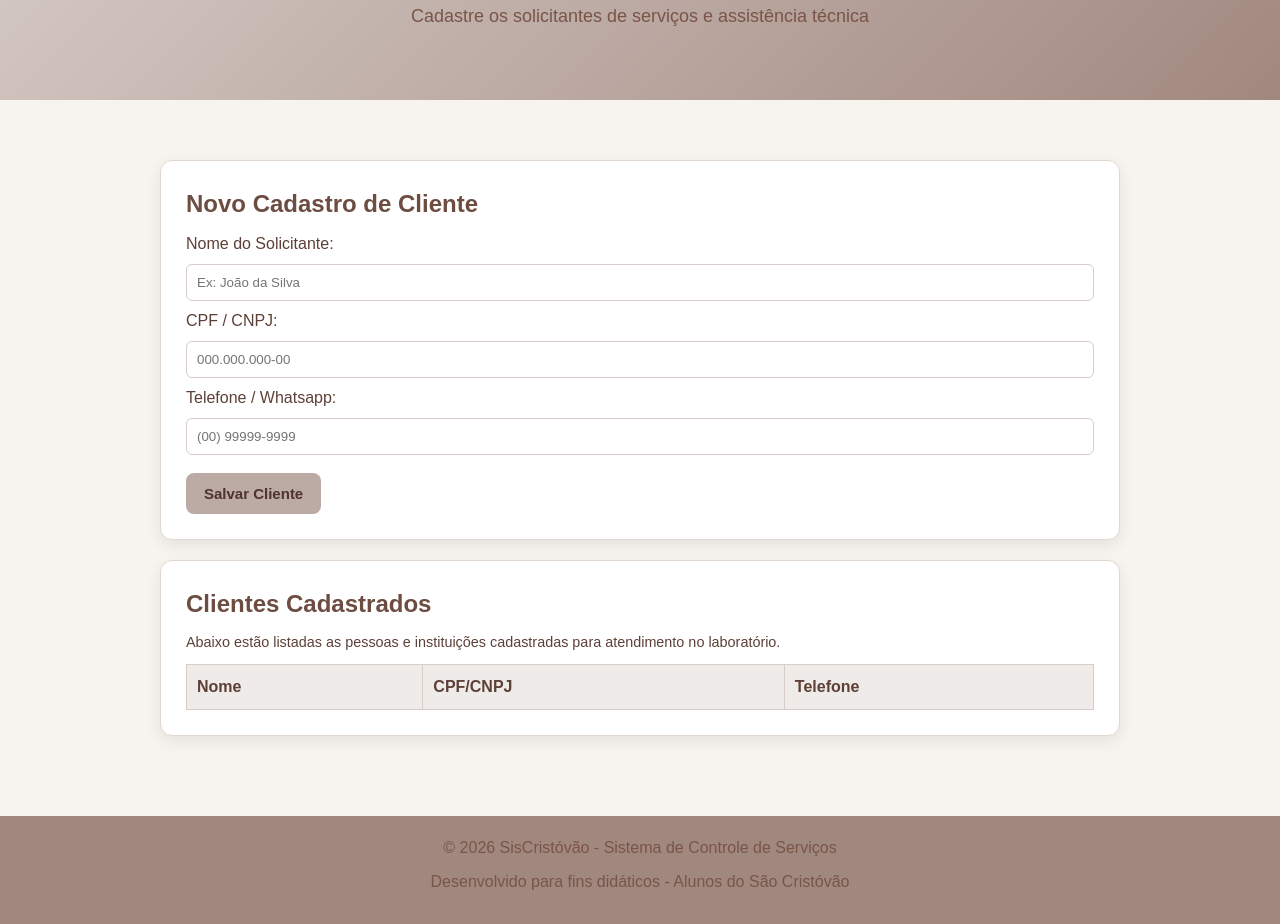
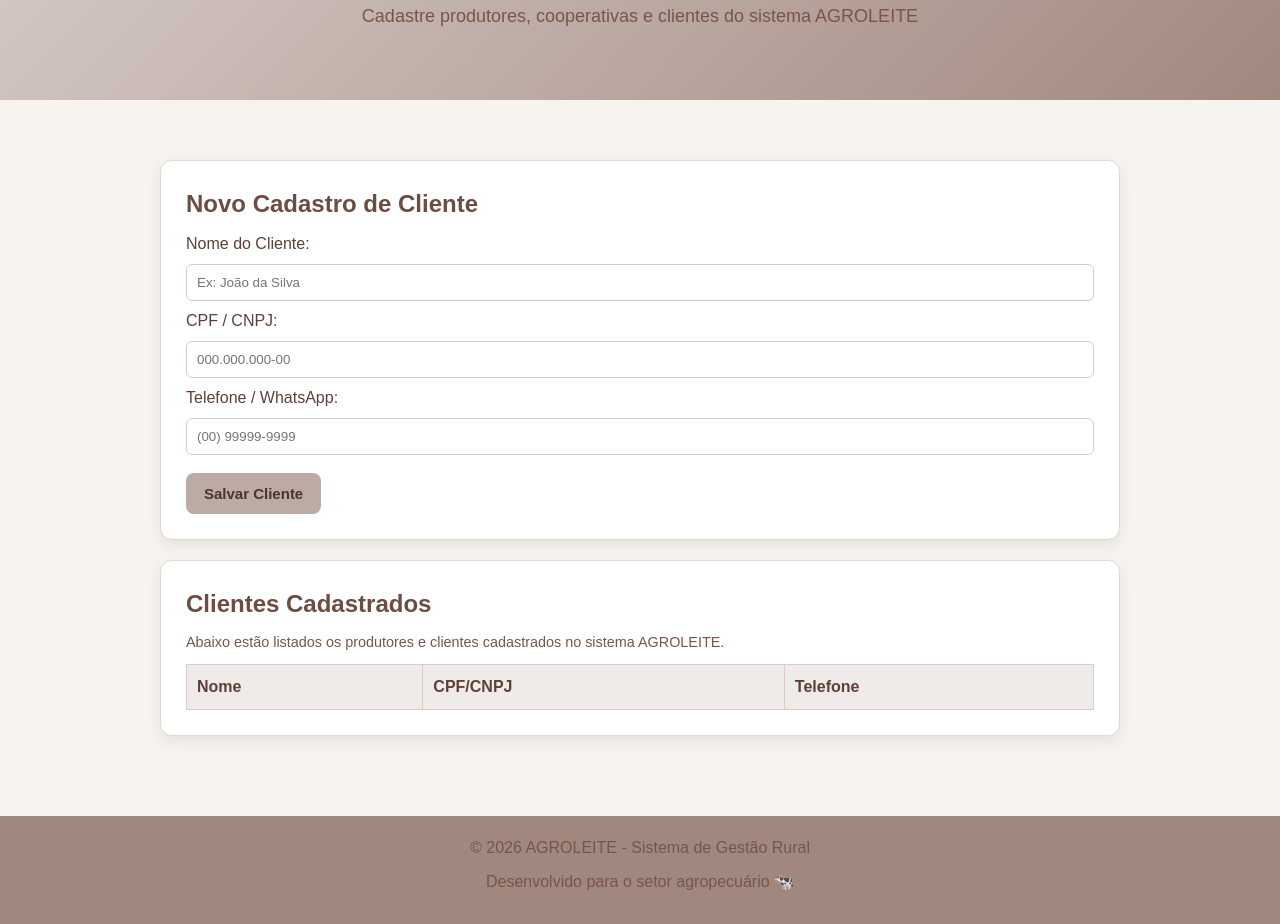
Before and after one commit to bellucha1/agroleite, a plain HTML site: page clientes.html in a window 1280 px wide. Shown: the part 193-1117 px from the top of the page. Drawn offline with Linux system fonts and the light colour scheme; no server answers.

Commit message:
Update clientes.html

```diff
--- a/clientes.html
+++ b/clientes.html
@@ -3,9 +3,11 @@
 <head>
     <meta charset="UTF-8">
     <link rel="stylesheet" href="estilo.css">
-    <title>SisCristóvão - Cadastro de Clientes</title>
+    <title>AGROLEITE - Cadastro de Clientes</title>
 </head>
+
 <body>
+
     <nav>
         <a href="home.html">Home</a>
         <a href="clientes.html">Clientes</a>
@@ -16,31 +18,41 @@
 
     <header class="banner">
         <h1>Gestão de Clientes</h1>
-        <p>Cadastre os solicitantes de serviços e assistência técnica</p>
+        <p>Cadastre produtores, cooperativas e clientes do sistema AGROLEITE</p>
     </header>
 
     <div class="container">
+
         <div class="card">
             <h2>Novo Cadastro de Cliente</h2>
+
             <form action="/salvar-cliente" method="POST">
-                <label for="nome">Nome do Solicitante:</label>
-                <input type="text" id="nome" name="nome" placeholder="Ex: João da Silva" required>
+
+                <label for="nome">Nome do Cliente:</label>
+                <input type="text" id="nome" name="nome"
+                       placeholder="Ex: João da Silva" required>
 
                 <label for="cpf">CPF / CNPJ:</label>
-                <input type="text" id="cpf" name="cpf" placeholder="000.000.000-00" required>
+                <input type="text" id="cpf" name="cpf"
+                       placeholder="000.000.000-00" required>
 
-                <label for="telefone">Telefone / Whatsapp:</label>
-                <input type="tel" id="telefone" name="telefone" placeholder="(00) 99999-9999" required>
+                <label for="telefone">Telefone / WhatsApp:</label>
+                <input type="tel" id="telefone" name="telefone"
+                       placeholder="(00) 99999-9999" required>
 
                 <button type="submit">Salvar Cliente</button>
+
             </form>
         </div>
 
-        <div class="card" style="margin-top: 20px;">
+        <div class="card" style="margin-top:20px;">
+
             <h2>Clientes Cadastrados</h2>
-            <p style="font-size: 0.9rem; color: var(--text-muted); margin-bottom: 10px;">
-                Abaixo estão listadas as pessoas e instituições cadastradas para atendimento no laboratório.
+
+            <p style="font-size:0.9rem; margin-bottom:10px;">
+                Abaixo estão listados os produtores e clientes cadastrados no sistema AGROLEITE.
             </p>
+
             <table>
                 <thead>
                     <tr>
@@ -49,17 +61,29 @@
                         <th>Telefone</th>
                     </tr>
                 </thead>
+
                 <tbody id="lista-clientes">
-                    </tbody>
+                </tbody>
             </table>
+
         </div>
+
     </div>
+
+    <footer>
+        <div>
+            <p>&copy; 2026 AGROLEITE - Sistema de Gestão Rural</p>
+            <p>Desenvolvido para o setor agropecuário 🐄</p>
+        </div>
+    </footer>
 
     <script>
         fetch('/listar-clientes')
             .then(res => res.json())
             .then(clientes => {
-                const corpoTabela = document.getElementById('lista-clientes');
+                const corpoTabela =
+                    document.getElementById('lista-clientes');
+
                 clientes.forEach(c => {
                     corpoTabela.innerHTML += `
                         <tr>
@@ -69,14 +93,9 @@
                         </tr>`;
                 });
             })
-            .catch(err => console.error("Erro ao listar clientes:", err));
+            .catch(err =>
+                console.error("Erro ao listar clientes:", err));
     </script>
+
 </body>
-
-<footer class="rodape">
-    <div class="container-rodape">
-        <p>&copy; 2026 SisCristóvão - Sistema de Controle de Serviços</p>
-        <p>Desenvolvido para fins didáticos - Alunos do São Cristóvão</p>
-    </div>
-</footer>
 </html>
```
